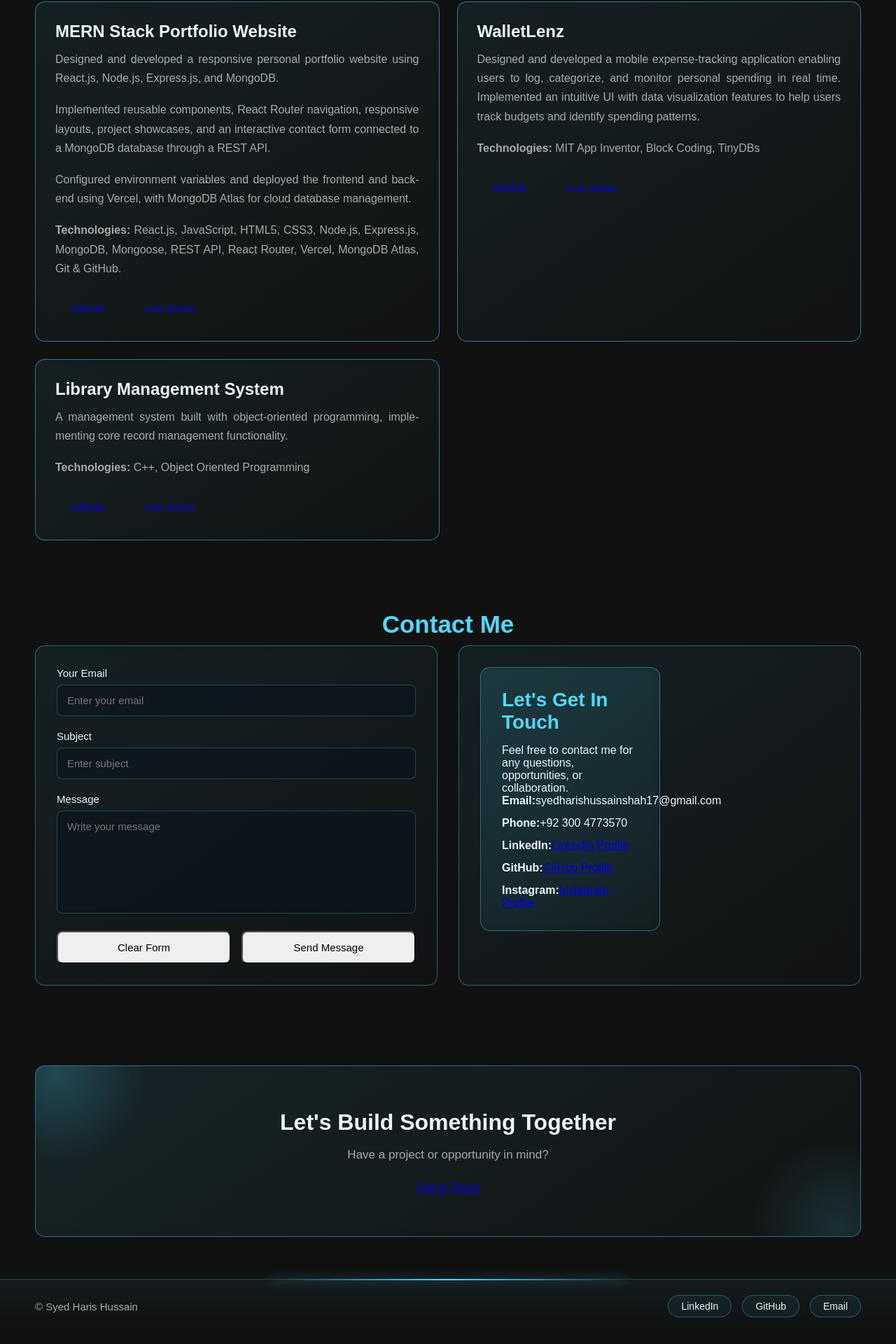
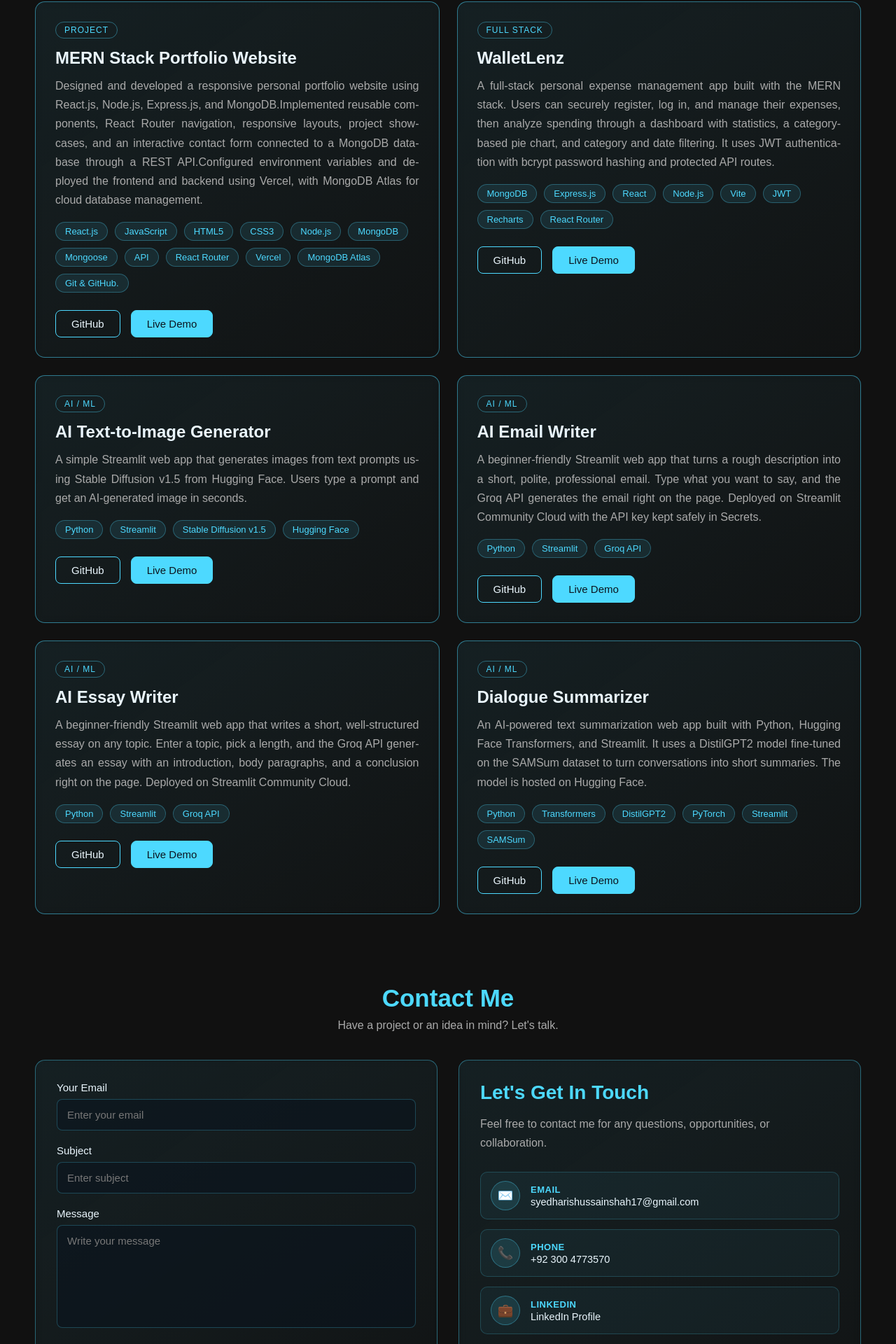
Before and after one commit to syedharishussain1717/my-portfolio-website, a React (Vite) app: page / in a window 1280 px wide. Shown: the part 843-2763 px from the top of the page at 70% size. Built offline with nearby package versions, Linux system fonts and the light colour scheme.

Commit message:
Pages & Components Folder replaced

```diff
--- a/src/components/CTA.jsx
+++ b/src/components/CTA.jsx
@@ -4,12 +4,12 @@ function CTA() {
 
         <section className="cta">
 
-            <h2>Let's Build Something Together</h2>
+            <h2>Let's Build Something <span>Together</span></h2>
 
             <p>Have a project or opportunity in mind?</p>
 
-            <Link to="/contacts" className="btn">
-                Get In Touch
+            <Link to="/contacts" className="btn cta-btn">
+                Get In Touch <span className="cta-arrow">→</span>
             </Link>
 
         </section>
--- a/src/components/Contact.jsx
+++ b/src/components/Contact.jsx
@@ -9,7 +9,7 @@ function Contact() {
 
         e.preventDefault();
 
-        const response = await fetch("https://syed-haris-hussain-shah-portfolio-backend.vercel.app/api/contact", {
+        const response = await fetch("http://localhost:5000/api/contact", {
             method: "POST",
             headers: {
                 "Content-Type": "application/json"
@@ -34,17 +34,17 @@ function Contact() {
         <section className="contact">
 
             <h1>Contact Me</h1>
+            <p className="contact-subtitle">
+                Have a project or an idea in mind? Let's talk.
+            </p>
 
             <div className="contact-container">
 
+                {/* Form */}
                 <div className="contact-form">
-
                     <form onSubmit={handleSubmit}>
 
-                        <label htmlFor="email">
-                            Your Email
-                        </label>
-
+                        <label htmlFor="email">Your Email</label>
                         <input
                             type="email"
                             id="email"
@@ -54,10 +54,7 @@ function Contact() {
                             required
                         />
 
-                        <label htmlFor="subject">
-                            Subject
-                        </label>
-
+                        <label htmlFor="subject">Subject</label>
                         <input
                             type="text"
                             id="subject"
@@ -67,10 +64,7 @@ function Contact() {
                             required
                         />
 
-                        <label htmlFor="message">
-                            Message
-                        </label>
-
+                        <label htmlFor="message">Message</label>
                         <textarea
                             id="message"
                             rows="7"
@@ -81,67 +75,73 @@ function Contact() {
                         ></textarea>
 
                         <div className="form-buttons">
-
-                            <button type="reset">
+                            <button type="reset" className="btn-clear">
                                 Clear Form
                             </button>
-
-                            <button type="submit">
+                            <button type="submit" className="btn-send">
                                 Send Message
                             </button>
-
                         </div>
 
                     </form>
+                </div>
 
-                </div>
-                <div className="contact-info">
-
+                {/* Info */}
                 <div className="contact-info">
 
                     <h2>Let's Get In Touch</h2>
 
-                        <p>
+                    <p className="info-text">
                         Feel free to contact me for any questions,
                         opportunities, or collaboration.
                     </p>
 
                     <div className="info">
 
-                            <p>
-                                <strong>Email:</strong>
+                        <a href="mailto:syedharishussainshah17@gmail.com" className="info-item">
+                            <span className="info-icon">✉️</span>
+                            <span className="info-detail">
+                                <strong>Email</strong>
                                 syedharishussainshah17@gmail.com
-                            </p>
+                            </span>
+                        </a>
 
-                            <p>
-                                <strong>Phone:</strong>
+                        <a href="tel:+923004773570" className="info-item">
+                            <span className="info-icon">📞</span>
+                            <span className="info-detail">
+                                <strong>Phone</strong>
                                 +92 300 4773570
-                            </p>
+                            </span>
+                        </a>
 
-                            <p>
-                                <strong>LinkedIn:</strong>
-                                <a href="#">LinkedIn Profile</a>
-                            </p>
+                        <a href="#" target="_blank" rel="noreferrer" className="info-item">
+                            <span className="info-icon">💼</span>
+                            <span className="info-detail">
+                                <strong>LinkedIn</strong>
+                                LinkedIn Profile
+                            </span>
+                        </a>
 
-                            <p>
-                                <strong>GitHub:</strong>
-                                <a href="https://github.com/syedharishussain1717/WEB-MERN-Projects-.git" target="_blank">GitHub
-                                    Profile</a>
-                            </p>
+                        <a href="#" target="_blank" rel="noreferrer" className="info-item">
+                            <span className="info-icon">💻</span>
+                            <span className="info-detail">
+                                <strong>GitHub</strong>
+                                GitHub Profile
+                            </span>
+                        </a>
 
-                            <p>
-                                <strong>Instagram:</strong>
-                                <a href="#">Instagram Profile</a>
-                            </p>
+                        <a href="#" target="_blank" rel="noreferrer" className="info-item">
+                            <span className="info-icon">📸</span>
+                            <span className="info-detail">
+                                <strong>Instagram</strong>
+                                Instagram Profile
+                            </span>
+                        </a>
 
+                    </div>
                 </div>
 
             </div>
-
-                </div>
-
-            </div>
-
         </section>
 
     );
--- a/src/components/Footer.jsx
+++ b/src/components/Footer.jsx
@@ -3,27 +3,21 @@ function Footer() {
     <footer className="footer">
 
       {/* Copyright */}
-      <p>&copy; Syed Haris Hussain</p>
+      <p>
+        &copy; {new Date().getFullYear()} <span>Syed Haris Hussain</span>. All rights reserved.
+      </p>
 
       {/* Footer Links */}
       <div className="footer-links">
-        <a
-          href="#"
-          // target="_blank"
-          rel="noopener noreferrer"
-        >
+        <a href="#" target="_blank" rel="noopener noreferrer">
           LinkedIn
         </a>
 
-        <a
-          href="#"
-          // target="_blank"
-          rel="noopener noreferrer"
-        >
+        <a href="#" target="_blank" rel="noopener noreferrer">
           GitHub
         </a>
 
-        <a href="#">
+        <a href="mailto:syedharishussainshah17@gmail.com">
           Email
         </a>
       </div>
--- a/src/components/Navbar.jsx
+++ b/src/components/Navbar.jsx
@@ -21,10 +21,9 @@ function Navbar() {
     <nav className="navbar">
 
       <div className="logo">
-        Syed Haris Hussain
+        Syed <span>Haris</span> Hussain
       </div>
 
-      {/* we just check isOpen and add it directly in the className.*/}
       <button
         className={isOpen ? "menu-btn active" : "menu-btn"}
         aria-label="Toggle navigation menu"
@@ -36,10 +35,9 @@ function Navbar() {
         <span className="bar"></span>
       </button>
 
-      {/* Same idea here — "open" class is added based on isOpen */}
       <div className={isOpen ? "nav-links open" : "nav-links"}>
 
-        <NavLink to="/" onClick={closeMenu}>Home</NavLink>
+        <NavLink to="/" end onClick={closeMenu}>Home</NavLink>
 
         <NavLink to="/about" onClick={closeMenu}>About Me</NavLink>
 
--- a/src/components/Projects.jsx
+++ b/src/components/Projects.jsx
@@ -8,109 +8,208 @@ function Projects() {
 
             <div className="project-cards">
 
-                {/* Project 1 */}
+
+
+                {/* Project 4 */}
                 <div className="project-card">
+                    <span className="project-badge">Project</span>
 
                     <h2>MERN Stack Portfolio Website</h2>
 
                     <p>
                         Designed and developed a responsive personal portfolio website using React.js, Node.js, Express.js,
                         and
-                        MongoDB.
-                    </p>
-                    <p>
-                        Implemented reusable components, React Router navigation, responsive layouts, project showcases, and
+                        MongoDB.Implemented reusable components, React Router navigation, responsive layouts, project showcases, and
                         an
-                        interactive contact form connected to a MongoDB database through a REST API.
-                    </p>
-                    <p>
-                        Configured environment variables and deployed the frontend and backend using Vercel, with MongoDB
+                        interactive contact form connected to a MongoDB database through a REST API.Configured environment variables and deployed the frontend and backend using Vercel, with MongoDB
                         Atlas for
                         cloud database management.
                     </p>
 
 
-                    <p className="technologies">
-                        <strong>Technologies:</strong> React.js, JavaScript, HTML5, CSS3, Node.js, Express.js, MongoDB,
-                        Mongoose, REST API, React Router, Vercel, MongoDB Atlas, Git & GitHub.
-                    </p>
+
+
+                    <div className="tech-tags">
+                        <span>React.js</span>
+                        <span>JavaScript</span>
+                        <span>HTML5</span>
+                        <span>CSS3</span>
+                        <span>Node.js</span>
+                        <span>MongoDB</span>
+                        <span>Mongoose</span>
+                        <span>API</span>
+                        <span>React Router</span>
+                        <span>Vercel</span>
+                        <span>MongoDB Atlas</span>
+                        <span> Git & GitHub.</span>
+                    </div>
 
                     <div className="project-links">
-
-                        <a href="#" target="_blank">
+                        <a href="#" target="_blank" rel="noreferrer" className="btn-outline">
                             GitHub
                         </a>
-
-                        <a href="#" target="_blank">
+                        <a href="#" target="_blank" rel="noreferrer" className="btn-filled">
                             Live Demo
                         </a>
-
                     </div>
-
                 </div>
 
 
-                {/* Project 2 */}
                 <div className="project-card">
+                    <span className="project-badge">Full Stack</span>
 
                     <h2>WalletLenz</h2>
 
                     <p>
-                        Designed and developed a mobile expense-tracking application
-                        enabling users to log, categorize, and monitor personal
-                        spending in real time. Implemented an intuitive UI with
-                        data visualization features to help users track budgets
-                        and identify spending patterns.
+                        A full-stack personal expense management app built with the MERN stack.
+                        Users can securely register, log in, and manage their expenses, then
+                        analyze spending through a dashboard with statistics, a category-based
+                        pie chart, and category and date filtering. It uses JWT authentication
+                        with bcrypt password hashing and protected API routes.
                     </p>
 
-                    <p className="technologies">
-                        <strong>Technologies:</strong> MIT App Inventor, Block Coding, TinyDBs
+                    <div className="tech-tags">
+                        <span>MongoDB</span>
+                        <span>Express.js</span>
+                        <span>React</span>
+                        <span>Node.js</span>
+                        <span>Vite</span>
+                        <span>JWT</span>
+                        <span>Recharts</span>
+                        <span>React Router</span>
+                    </div>
+
+                    <div className="project-links">
+                        <a href="#" target="_blank" rel="noreferrer" className="btn-outline">
+                            GitHub
+                        </a>
+                        <a href="#" target="_blank" rel="noreferrer" className="btn-filled">
+                            Live Demo
+                        </a>
+                    </div>
+                </div>
+
+                <div className="project-card">
+                    <span className="project-badge">AI / ML</span>
+
+                    <h2>AI Text-to-Image Generator</h2>
+
+                    <p>
+                        A simple Streamlit web app that generates images from text prompts
+                        using Stable Diffusion v1.5 from Hugging Face. Users type a prompt
+                        and get an AI-generated image in seconds.
                     </p>
 
+                    <div className="tech-tags">
+                        <span>Python</span>
+                        <span>Streamlit</span>
+                        <span>Stable Diffusion v1.5</span>
+                        <span>Hugging Face</span>
+                    </div>
+
                     <div className="project-links">
-
-                        <a href="#" target="_blank">
+                        <a href="#" target="_blank" rel="noreferrer" className="btn-outline">
                             GitHub
                         </a>
-
-                        <a href="#" target="_blank">
+                        <a href="#" target="_blank" rel="noreferrer" className="btn-filled">
                             Live Demo
                         </a>
+                    </div>
+                </div>
 
+                <div className="project-card">
+                    <span className="project-badge">AI / ML</span>
+
+                    <h2>AI Email Writer</h2>
+
+                    <p>
+                        A beginner-friendly Streamlit web app that turns a rough description
+                        into a short, polite, professional email. Type what you want to say,
+                        and the Groq API generates the email right on the page. Deployed on
+                        Streamlit Community Cloud with the API key kept safely in Secrets.
+                    </p>
+
+                    <div className="tech-tags">
+                        <span>Python</span>
+                        <span>Streamlit</span>
+                        <span>Groq API</span>
                     </div>
 
+                    <div className="project-links">
+                        <a href="#" target="_blank" rel="noreferrer" className="btn-outline">
+                            GitHub
+                        </a>
+                        <a href="#" target="_blank" rel="noreferrer" className="btn-filled">
+                            Live Demo
+                        </a>
+                    </div>
                 </div>
 
+                <div className="project-card">
+                    <span className="project-badge">AI / ML</span>
 
-                {/* Project 3 */}
-                <div className="project-card">
-
-                    <h2>Library Management System</h2>
+                    <h2>AI Essay Writer</h2>
 
                     <p>
-                        A management system built with object-oriented programming,
-                        implementing core record management functionality.
+                        A beginner-friendly Streamlit web app that writes a short, well-structured
+                        essay on any topic. Enter a topic, pick a length, and the Groq API
+                        generates an essay with an introduction, body paragraphs, and a conclusion
+                        right on the page. Deployed on Streamlit Community Cloud.
                     </p>
 
-                    <p className="technologies">
-                        <strong>Technologies:</strong> C++, Object Oriented Programming
+                    <div className="tech-tags">
+                        <span>Python</span>
+                        <span>Streamlit</span>
+                        <span>Groq API</span>
+                    </div>
+
+                    <div className="project-links">
+                        <a href="#" target="_blank" rel="noreferrer" className="btn-outline">
+                            GitHub
+                        </a>
+                        <a href="#" target="_blank" rel="noreferrer" className="btn-filled">
+                            Live Demo
+                        </a>
+                    </div>
+                </div>
+
+                <div className="project-card">
+                    <span className="project-badge">AI / ML</span>
+
+                    <h2>Dialogue Summarizer</h2>
+
+                    <p>
+                        An AI-powered text summarization web app built with Python, Hugging Face
+                        Transformers, and Streamlit. It uses a DistilGPT2 model fine-tuned on the
+                        SAMSum dataset to turn conversations into short summaries. The model is
+                        hosted on Hugging Face.
                     </p>
 
+                    <div className="tech-tags">
+                        <span>Python</span>
+                        <span>Transformers</span>
+                        <span>DistilGPT2</span>
+                        <span>PyTorch</span>
+                        <span>Streamlit</span>
+                        <span>SAMSum</span>
+                    </div>
+
                     <div className="project-links">
-
-                        <a href="#" target="_blank">
+                        <a href="#" target="_blank" rel="noreferrer" className="btn-outline">
                             GitHub
                         </a>
-
-                        <a href="#" target="_blank">
+                        <a href="#" target="_blank" rel="noreferrer" className="btn-filled">
                             Live Demo
                         </a>
-
                     </div>
-
                 </div>
 
+                {/* next project cards go here */}
+
+
             </div>
+
+
 
         </section>
 
--- a/src/components/TypingText.jsx
+++ b/src/components/TypingText.jsx
@@ -2,8 +2,9 @@ import { useState, useEffect } from "react";
 
 function TypingText() {
   const words = [
-    "Computer Science Enthusiast ",
-    "Web Developer ",
+    "Agentic AI Enthusiast ",
+    "Automation Builder ",
+    "MERN Stack Developer ",
     "Software Project Builder ",
     "Technology Explorer ",
     "Always Learning, Always Building "
```
Also changed, not shown: src/components/Hero.jsx (+22 -14 lines), src/pages/Aboutme.jsx (+36 -23 lines). Lines whose indentation alone changed are shown as unchanged.
